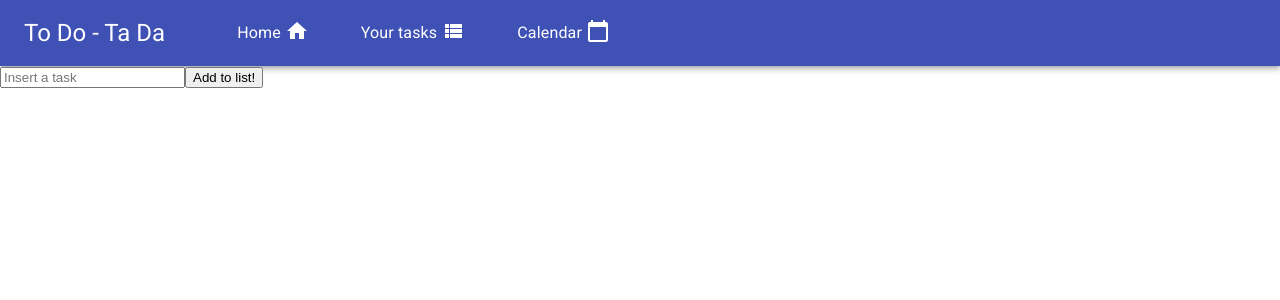
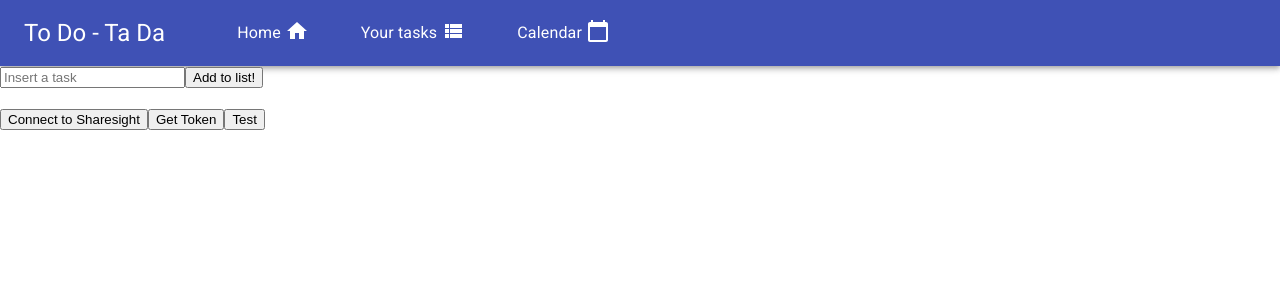
Before and after one commit to rwang301/TodoTada, a React (Create React App) app in the folder my-app/: page / in a window 1280 px wide. Shown: the top 300 px of the page. Built offline with nearby package versions, Linux system fonts and the light colour scheme.

Commit message:
sharesight api

```diff
--- a/my-app/src/ToDoList.js
+++ b/my-app/src/ToDoList.js
@@ -10,6 +10,10 @@ class ToDoList extends React.Component {
   state = {
     tasks: []
   };
+
+  // test = () => {
+  //   fetch("http://localhost:3000", { method: "POST" });
+  // };
 
   addTask = task => {
     // console.log("task added", this.state.tasks);
@@ -24,19 +28,54 @@ class ToDoList extends React.Component {
     });
   };
 
-  // initiateConnection = () => {
-  //   const queryString = require("query-string");
+  getToken = () => {
+    const auth_code =
+      "6384fcda16f7a58b83b2b04304bb28a59bdd3a682dd975bd0e2a9f486310d183";
+    const redirect_URI = "urn%3Aietf%3Awg%3Aoauth%3A2.0%3Aoob";
+    const google_URI = "https%3A%2F%2Fwww.google.com.au";
+    const client_secret =
+      "7bffa2c176b56e20a127c54dffeac2c9262f8376ff290bbd64c72b8814154e2f";
+    const client_id =
+      "294b7d9742ca01f342cf66147612ffc8f092ba18b56895583ef46d89cad964df";
+    let tokenURL = `https://edge-api.sharesight.com/oauth2/token?grant_type=authorization_code&code=${auth_code}&redirect_uri=${redirect_URI}&client_id=${client_id}&client_secret=${client_secret}`;
+    fetch(tokenURL, { method: "POST" })
+      .then(res => res.json())
+      .then(res => {
+        const auth_token = res.access_token;
+        const refresh_token = res.refresh_token;
+        console.log("got it", auth_token, refresh_token);
+        const singleSignIn =
+          "https://edge-api.sharesight.com/api/v2/single_sign_on.json";
+        fetch(singleSignIn, {
+          method: "GET",
+          headers: {
+            Authorization: `Bearer ${auth_token}`
+          }
+        })
+          .then(res => res.json())
+          .then(res => window.open(res.login_url));
+      });
+  };
 
-  //   const client_id =
-  //     "294b7d9742ca01f342cf66147612ffc8f092ba18b56895583ef46d89cad964df";
-  //   const redirect_URI = "urn%3Aietf%3Awg%3Aoauth%3A2.0%3Aoob";
-  //   let url = `https://edge-api.sharesight.com/oauth2/authorize?response_type=code&client_id=${client_id}&redirect_uri=${redirect_URI}`;
-  //   // fetch(url).then(res => console.log(res));
-  //   window.open(url);
-  //   //now grab the code in the url
-  //   // const parsed = queryString.parse(window.location.search);
-  //   // console.log(parsed);
-  // };
+  initiateConnection = () => {
+    const queryString = require("query-string");
+    const client_id =
+      "294b7d9742ca01f342cf66147612ffc8f092ba18b56895583ef46d89cad964df";
+    const redirect_URI = "urn%3Aietf%3Awg%3Aoauth%3A2.0%3Aoob";
+    const google_URI = "https%3A%2F%2Fwww.google.com.au";
+
+    let url = `https://edge-api.sharesight.com/oauth2/authorize?response_type=code&client_id=${client_id}&redirect_uri=${redirect_URI}`;
+    fetch(url).then(res => {
+      if (res.status == 200) {
+        window.open(url);
+        //retrieve auth_code
+      }
+    });
+    // window.open(url);
+    //now grab the code in the url
+    // const parsed = queryString.parse(window.location.search);
+    // console.log(parsed);
+  };
 
   render() {
     return (
@@ -50,7 +89,9 @@ class ToDoList extends React.Component {
         <ToDoForm addTask={this.addTask} />
         {this.individualTasks()}
         <br />
-        {/* <button onClick={this.initiateConnection}>Connect to Sharesight</button> */}
+        <button onClick={this.initiateConnection}>Connect to Sharesight</button>
+        <button onClick={this.getToken}>Get Token</button>
+        <button onClick={this.test}>Test</button>
       </div>
     );
   }
```
